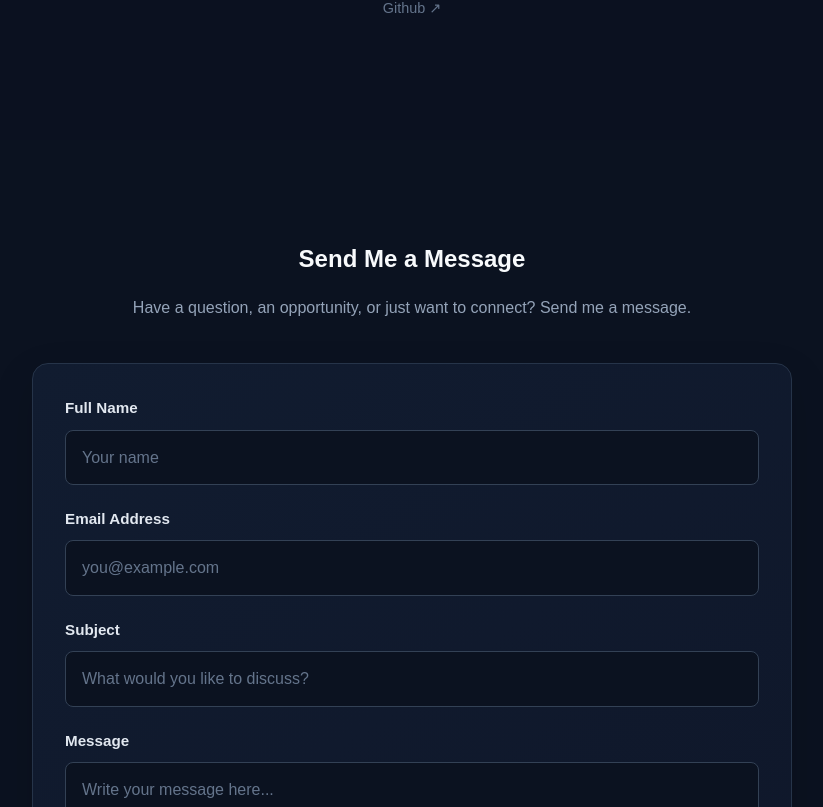
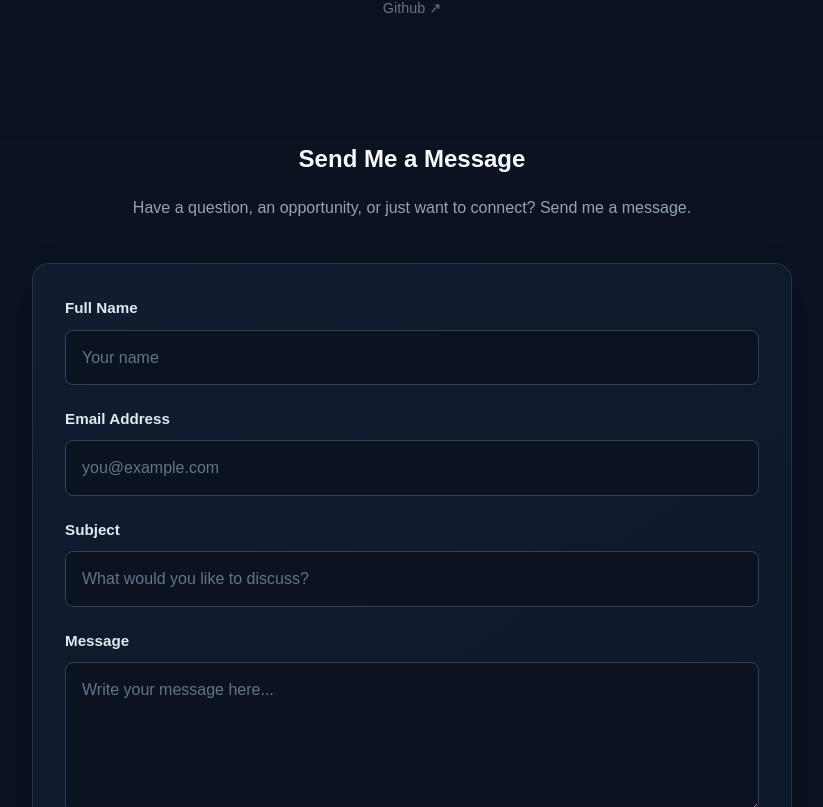
Before and after one commit to david-ptrk/Portfolio, a React app: page / in a window 1280 px wide. Shown: the part 2453-3260 px from the top of the page, without its empty margins (228-1051 px from the left). Built offline with nearby package versions, Linux system fonts and the light colour scheme; the HTML template or start-up script is replaced by a standard one.

Commit message:
style: message section padding updated

```diff
--- a/src/components/MessageForm.css
+++ b/src/components/MessageForm.css
@@ -1,5 +1,5 @@
 .message-section {
-    padding: 100px 8%;
+    padding: 0px 8% 100px 8%;
     background: #0b1220;
     color: #e2e8f0;
 }
```
